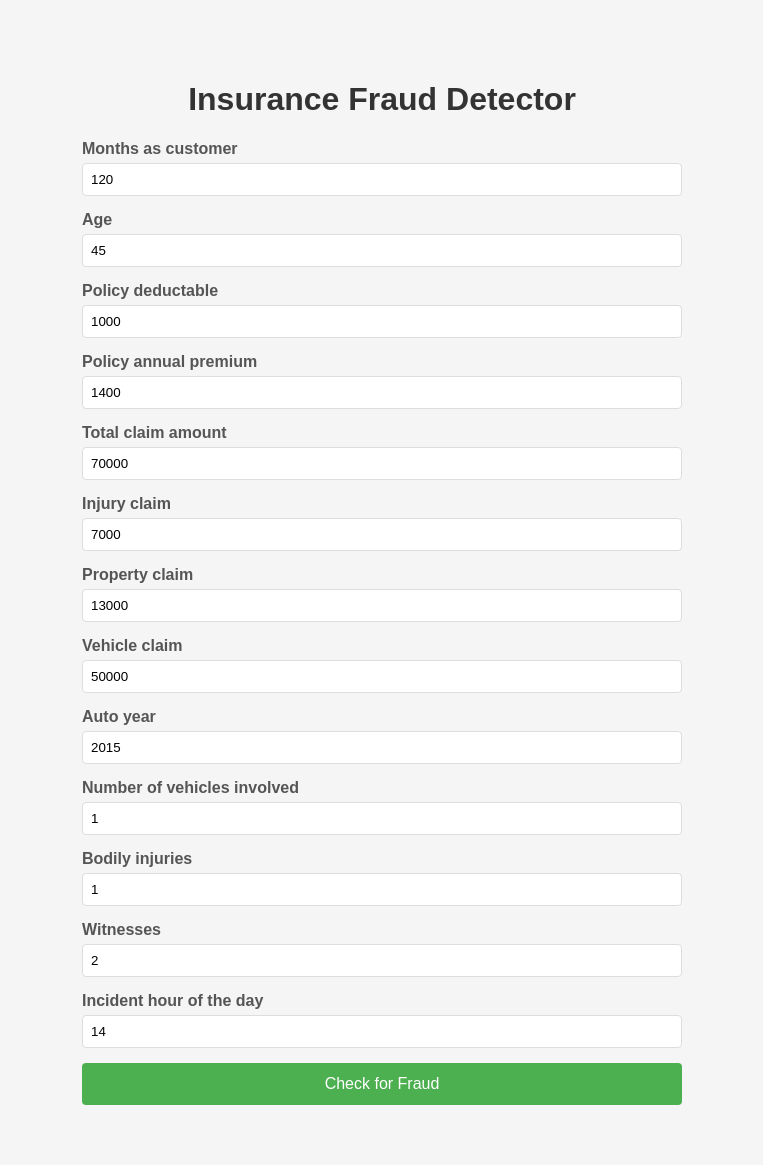
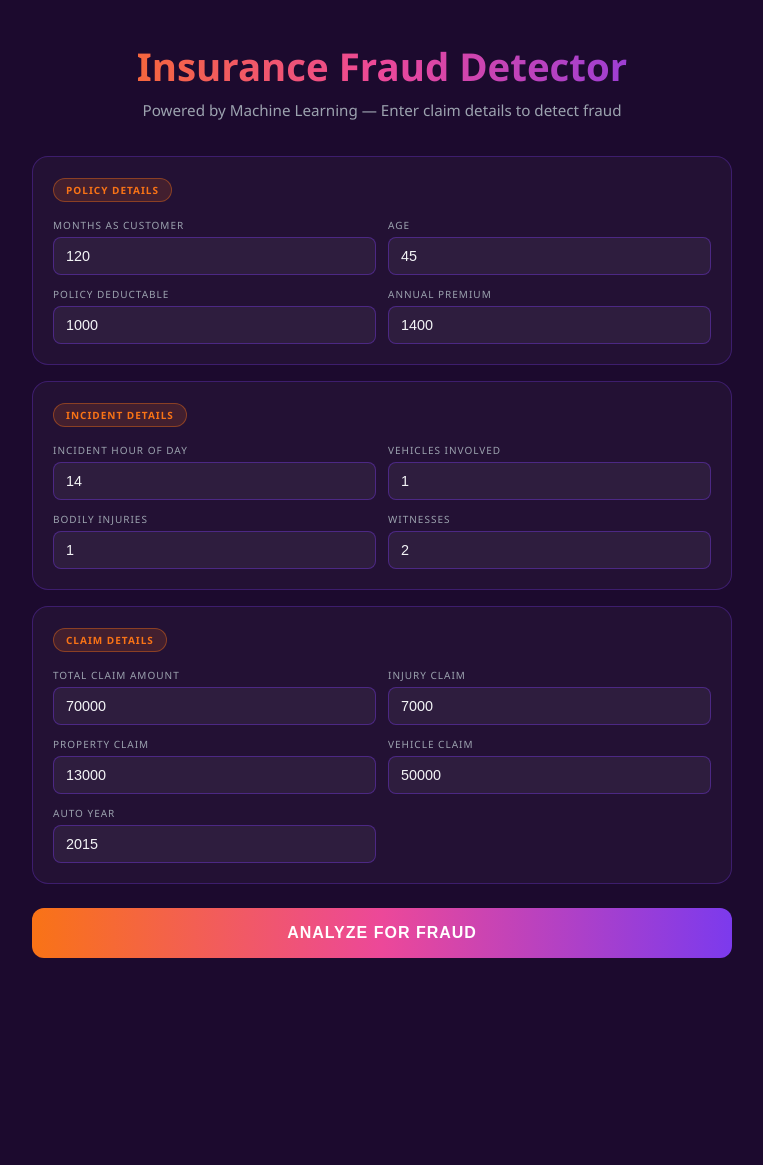
Before and after one commit to AvJo1421/insurance-fraud-detection-api, a FastAPI app: page / in a window 1280 px wide. Shown: the whole page, without its empty margins (258-1021 px from the left). After the commit the page ends 958 px from the top, so only its background shows below. Run offline with FastAPI, Linux system fonts and the light colour scheme; parts of the project's set-up code (start-up, migrations or seed data) failed here and were passed over.

Commit message:
Upgrade UI to sunset gradient theme

```diff
--- a/app/templates/index.html
+++ b/app/templates/index.html
@@ -5,68 +5,152 @@
     <meta name="viewport" content="width=device-width, initial-scale=1.0">
     <title>Insurance Fraud Detector</title>
     <style>
+        * { margin: 0; padding: 0; box-sizing: border-box; }
+
         body {
-            font-family: Arial, sans-serif;
-            max-width: 600px;
-            margin: 40px auto;
+            font-family: 'Segoe UI', sans-serif;
+            min-height: 100vh;
+            background: #1c0a2e;
+            color: white;
+            padding: 40px 20px;
+        }
+
+        .container { max-width: 700px; margin: 0 auto; }
+
+        .header { text-align: center; margin-bottom: 36px; }
+
+        .header h1 {
+            font-size: 2.4rem;
+            font-weight: 800;
+            background: linear-gradient(90deg, #f97316, #ec4899, #7c3aed);
+            -webkit-background-clip: text;
+            -webkit-text-fill-color: transparent;
+            margin-bottom: 8px;
+        }
+
+        .header p { color: #9ca3af; font-size: 0.95rem; }
+
+        .card {
+            border: 1px solid rgba(124,58,237,0.3);
+            border-radius: 16px;
             padding: 20px;
-            background-color: #f5f5f5;
+            margin-bottom: 16px;
+            background: rgba(255,255,255,0.03);
         }
-        h1 {
-            color: #333;
-            text-align: center;
+
+        .badge {
+            background: rgba(249,115,22,0.15);
+            color: #f97316;
+            border: 1px solid rgba(249,115,22,0.4);
+            font-size: 10px;
+            padding: 4px 12px;
+            border-radius: 20px;
+            display: inline-block;
+            margin-bottom: 16px;
+            font-weight: 600;
+            letter-spacing: 1px;
         }
-        .form-group {
-            margin-bottom: 15px;
+
+        .grid {
+            display: grid;
+            grid-template-columns: 1fr 1fr;
+            gap: 12px;
         }
+
+        .form-group { display: flex; flex-direction: column; gap: 5px; }
+
         label {
-            display: block;
-            margin-bottom: 5px;
-            font-weight: bold;
-            color: #555;
+            font-size: 10px;
+            color: #9ca3af;
+            text-transform: uppercase;
+            letter-spacing: 1px;
         }
+
         input {
+            background: rgba(255,255,255,0.05);
+            border: 1px solid rgba(124,58,237,0.4);
+            border-radius: 8px;
+            padding: 10px 12px;
+            color: #f3f4f6;
+            font-size: 0.9rem;
+            transition: border 0.2s;
             width: 100%;
-            padding: 8px;
-            border: 1px solid #ddd;
-            border-radius: 4px;
-            box-sizing: border-box;
         }
+
+        input:focus {
+            outline: none;
+            border-color: #ec4899;
+        }
+
         button {
             width: 100%;
-            padding: 12px;
-            background-color: #4CAF50;
+            padding: 16px;
+            background: linear-gradient(90deg, #f97316, #ec4899, #7c3aed);
+            border: none;
             color: white;
-            border: none;
-            border-radius: 4px;
-            font-size: 16px;
+            font-size: 1rem;
+            font-weight: 700;
+            border-radius: 12px;
             cursor: pointer;
+            letter-spacing: 1px;
+            margin-top: 8px;
+            transition: opacity 0.2s;
         }
-        button:hover {
-            background-color: #45a049;
+
+        button:hover { opacity: 0.9; }
+        button:disabled { opacity: 0.6; cursor: not-allowed; }
+
+        #result {
+            display: none;
+            text-align: center;
+            padding: 28px;
+            border-radius: 16px;
+            margin-top: 16px;
+            animation: fadeIn 0.5s ease;
         }
-        #result {
-            margin-top: 20px;
-            padding: 15px;
-            border-radius: 4px;
-            text-align: center;
-            font-size: 18px;
-            font-weight: bold;
-            display: none;
+
+        .fraud {
+            background: rgba(239,68,68,0.1);
+            border: 1px solid rgba(239,68,68,0.5);
         }
-        .fraud {
-            background-color: #ffcccc;
-            color: #cc0000;
+
+        .not-fraud {
+            background: rgba(0,255,136,0.08);
+            border: 1px solid rgba(0,255,136,0.4);
         }
-        .not-fraud {
-            background-color: #ccffcc;
-            color: #006600;
+
+        #result-icon { font-size: 2.5rem; margin-bottom: 10px; }
+
+        #result-text {
+            font-size: 1.5rem;
+            font-weight: 800;
+            margin-bottom: 8px;
+        }
+
+        .fraud #result-text { color: #f87171; }
+        .not-fraud #result-text { color: #00ff88; }
+
+        #result-prob {
+            font-size: 0.85rem;
+            color: #9ca3af;
+        }
+
+        @keyframes fadeIn {
+            from { opacity: 0; transform: translateY(10px); }
+            to { opacity: 1; transform: translateY(0); }
         }
     </style>
 </head>
 <body>
+    <div class="container">
+        <div class="header">
             <h1>Insurance Fraud Detector</h1>
+            <p>Powered by Machine Learning — Enter claim details to detect fraud</p>
+        </div>
 
+        <div class="card">
+            <span class="badge">POLICY DETAILS</span>
+            <div class="grid">
                 <div class="form-group">
                     <label>Months as customer</label>
                     <input type="number" id="months_as_customer" value="120">
@@ -80,9 +164,37 @@
                     <input type="number" id="policy_deductable" value="1000">
                 </div>
                 <div class="form-group">
-        <label>Policy annual premium</label>
+                    <label>Annual premium</label>
                     <input type="number" id="policy_annual_premium" value="1400">
                 </div>
+            </div>
+        </div>
+
+        <div class="card">
+            <span class="badge">INCIDENT DETAILS</span>
+            <div class="grid">
+                <div class="form-group">
+                    <label>Incident hour of day</label>
+                    <input type="number" id="incident_hour_of_the_day" value="14">
+                </div>
+                <div class="form-group">
+                    <label>Vehicles involved</label>
+                    <input type="number" id="number_of_vehicles_involved" value="1">
+                </div>
+                <div class="form-group">
+                    <label>Bodily injuries</label>
+                    <input type="number" id="bodily_injuries" value="1">
+                </div>
+                <div class="form-group">
+                    <label>Witnesses</label>
+                    <input type="number" id="witnesses" value="2">
+                </div>
+            </div>
+        </div>
+
+        <div class="card">
+            <span class="badge">CLAIM DETAILS</span>
+            <div class="grid">
                 <div class="form-group">
                     <label>Total claim amount</label>
                     <input type="number" id="total_claim_amount" value="70000">
@@ -103,29 +215,24 @@
                     <label>Auto year</label>
                     <input type="number" id="auto_year" value="2015">
                 </div>
-    <div class="form-group">
-        <label>Number of vehicles involved</label>
-        <input type="number" id="number_of_vehicles_involved" value="1">
             </div>
-    <div class="form-group">
-        <label>Bodily injuries</label>
-        <input type="number" id="bodily_injuries" value="1">
-    </div>
-    <div class="form-group">
-        <label>Witnesses</label>
-        <input type="number" id="witnesses" value="2">
-    </div>
-    <div class="form-group">
-        <label>Incident hour of the day</label>
-        <input type="number" id="incident_hour_of_the_day" value="14">
         </div>
 
-    <button onclick="predict()">Check for Fraud</button>
+        <button onclick="predict()" id="btn">ANALYZE FOR FRAUD</button>
 
-    <div id="result"></div>
+        <div id="result">
+            <div id="result-icon"></div>
+            <div id="result-text"></div>
+            <div id="result-prob"></div>
+        </div>
+    </div>
 
     <script>
         async function predict() {
+            const btn = document.getElementById('btn');
+            btn.textContent = 'ANALYZING...';
+            btn.disabled = true;
+
             const data = {
                 months_as_customer: parseInt(document.getElementById('months_as_customer').value),
                 age: parseInt(document.getElementById('age').value),
@@ -174,11 +281,18 @@
 
             if (result.fraud_predicted === 1) {
                 resultDiv.className = 'fraud';
-                resultDiv.innerHTML = '🚨 FRAUD DETECTED! Probability: ' + (result.probability * 100).toFixed(1) + '%';
+                document.getElementById('result-icon').textContent = '🚨';
+                document.getElementById('result-text').textContent = 'FRAUD DETECTED';
+                document.getElementById('result-prob').textContent = 'Confidence: ' + (result.probability * 100).toFixed(1) + '%';
             } else {
                 resultDiv.className = 'not-fraud';
-                resultDiv.innerHTML = '✅ NOT FRAUD. Probability: ' + (result.probability * 100).toFixed(1) + '%';
+                document.getElementById('result-icon').textContent = '✅';
+                document.getElementById('result-text').textContent = 'CLAIM APPEARS LEGITIMATE';
+                document.getElementById('result-prob').textContent = 'Confidence: ' + (result.probability * 100).toFixed(1) + '%';
             }
+
+            btn.textContent = 'ANALYZE FOR FRAUD';
+            btn.disabled = false;
         }
     </script>
 </body>
```
Lines whose indentation alone changed are shown as unchanged.
